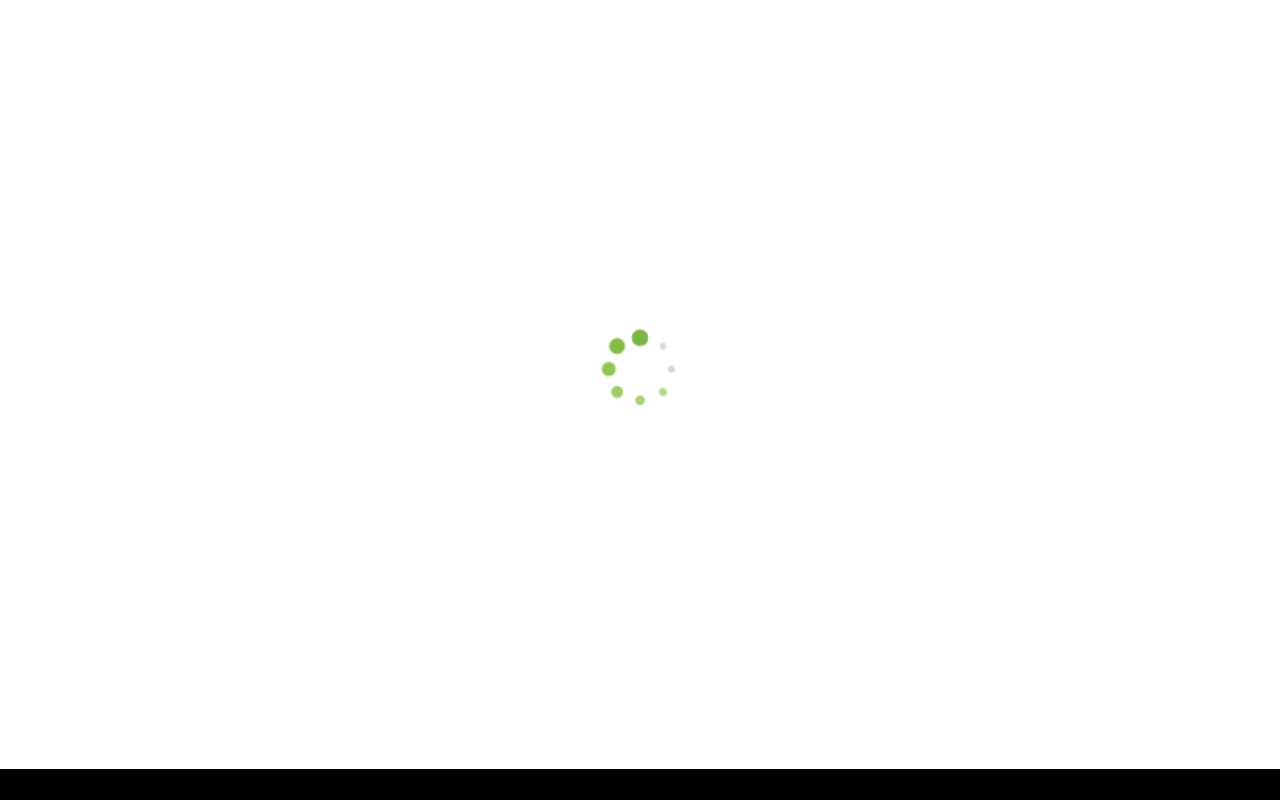
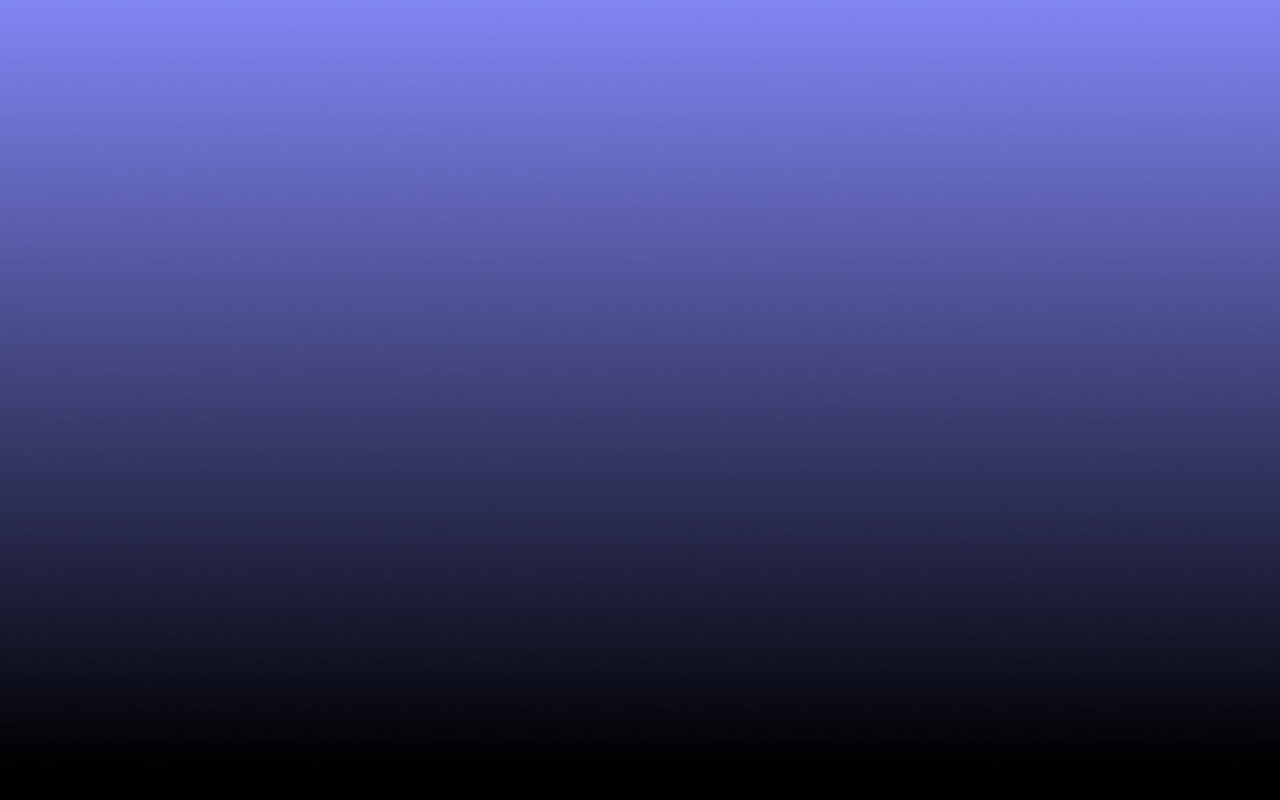
Before and after one commit to wldnd2/MS_Azure, a Flask app: page / in a window 1280 px wide, after a click on "문제 출제하기". Run offline with Flask 2, Linux system fonts and the light colour scheme.

Commit message:
loading page 수정 & 틀린 문제 표시

```diff
--- a/pdf.py
+++ b/pdf.py
@@ -13,7 +13,7 @@ def pdf_processing(filename:str, start_page, end_page, num_of_questions_per_page
     questions_number = 1
     cur_page = 0 # 현재 페이지
     """ ChatGPT Setting """
-    OPEN_AI_API_KEY = "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" # 각자 키 입력 (https://platform.openai.com/account/api-keys 확인 ㄱ)
+    OPEN_AI_API_KEY = "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" # 각자 키 입력 (https://platform.openai.com/account/api-keys 확인 ㄱ)
     openai.api_key = OPEN_AI_API_KEY
     model = "gpt-3.5-turbo"
     messages = [ # system content 손 볼 필요 있음
--- a/run.py
+++ b/run.py
@@ -28,6 +28,7 @@ app.config['MAX_CONTENT_LENGTH'] = 8 * 1024 * 1024 # 16MB로 업로드 크기
 
 GPT_answer = []
 User_answer = []
+global false_answer
 false_answer = 0
 
 def allowed_file(filename):
@@ -36,6 +37,7 @@ def allowed_file(filename):
 
 @app.route('/', methods=['GET', 'POST'])
 def upload_file():
+    global false_answer
     GPT_answer.clear()
     User_answer.clear()
     false_answer = 0
@@ -57,6 +59,8 @@ def questions():
             User_answer.append(int(value))
         return redirect(url_for('check'))
     else:
+        GPT_answer.clear()
+        User_answer.clear()
         filename = session.get('filename')
         result = session.get('result')
         result["filename"] = filename
--- a/static/css/style.css
+++ b/static/css/style.css
@@ -134,6 +134,7 @@ form div input::file-selector-button {
 }
 
 #loading-image{
-  width: 100px;
-  height: 100px;
+  width:100%;
+  height: 100%;
+  object-fit: fill;
 }
--- a/templates/check.html
+++ b/templates/check.html
@@ -74,7 +74,7 @@
         .false_table{
             /* border: 1px solid red;
             border-color: red; */
-            background: #ef7676;
+            background: #e78e8e;
         }
 
         #button
@@ -109,6 +109,7 @@
             <div class="wrap-whole">
                 <div>
                     <h1>🔥 문제 답 확인하기</h1>
+                    <h3>틀린 개수: {{ false_num }}개</h3>
                 </div>
                 <div>
                         {% for key, value in check_result.items() %}
@@ -116,7 +117,7 @@
                             <div>
                                 {% for inner_key, inner_value in value.items() %}
                                     {% if inner_key == '문제' %}
-                                        <div><h3>{{ key }}번 {{ inner_value }}</h3></div>
+                                        <div class="false_table"><h3>{{ key }}번 {{ inner_value }}</h3></div>
                                     {% else %}
                                         <div>{{ inner_key }}. {{ inner_value }}</div>
                                     {% endif %}
--- a/templates/fileupload.html
+++ b/templates/fileupload.html
@@ -7,7 +7,7 @@
     <link rel="stylesheet" href=" {{ url_for('static', filename='css/style.css') }}">
 </head>
 <body>
-        <div id="loading" style="display: none;"><img id="loading-image" src="{{ url_for('static', filename='image/Spinner-3.gif') }}" alt="Loading..." /></div>
+        <div id="loading" style="display: none;"><img id="loading-image" src="{{ url_for('static', filename='image/loading.gif') }}" alt="Loading..." /></div>
 
     <div class="whole_wrap">
         <div id="caution">
@@ -16,7 +16,7 @@
         </div>
 
 
-        <form action="https://port-0-ms-azure-17xqnr2llgujko5k.sel3.cloudtype.app/" method="post" enctype="multipart/form-data">
+        <form action="/" method="post" enctype="multipart/form-data">
             <div class="contain">
                 <div class="file_up_con">
                     <div class="upload_btn">
--- a/templates/loading.html
+++ b/templates/loading.html
@@ -17,7 +17,7 @@
            </tr>
         {% endfor %}
    </table>
-   <form action="https://port-0-ms-azure-17xqnr2llgujko5k.sel3.cloudtype.app/loading" method="post" enctype="multipart/form-data">
+   <form action="/loading" method="post" enctype="multipart/form-data">
       <input type="hidden" name="filename" value="{{filename}}">
       <input type = "hidden" name = "start_page" value="{{start_page}}"/>
       <input type = "hidden" name = "end_page" value="{{end_page}}"/>
--- a/templates/questions.html
+++ b/templates/questions.html
@@ -100,7 +100,7 @@
 <body>
    <div class="wrap">
 
-      <form action="https://port-0-ms-azure-17xqnr2llgujko5k.sel3.cloudtype.app/questions" method="post" enctype="multipart/form-data">
+      <form action="/questions" method="post" enctype="multipart/form-data">
          <div>
             {% for key, value in result.items() %}
                <div>
```
Also changed, not shown: static/image/loading.gif (added).
